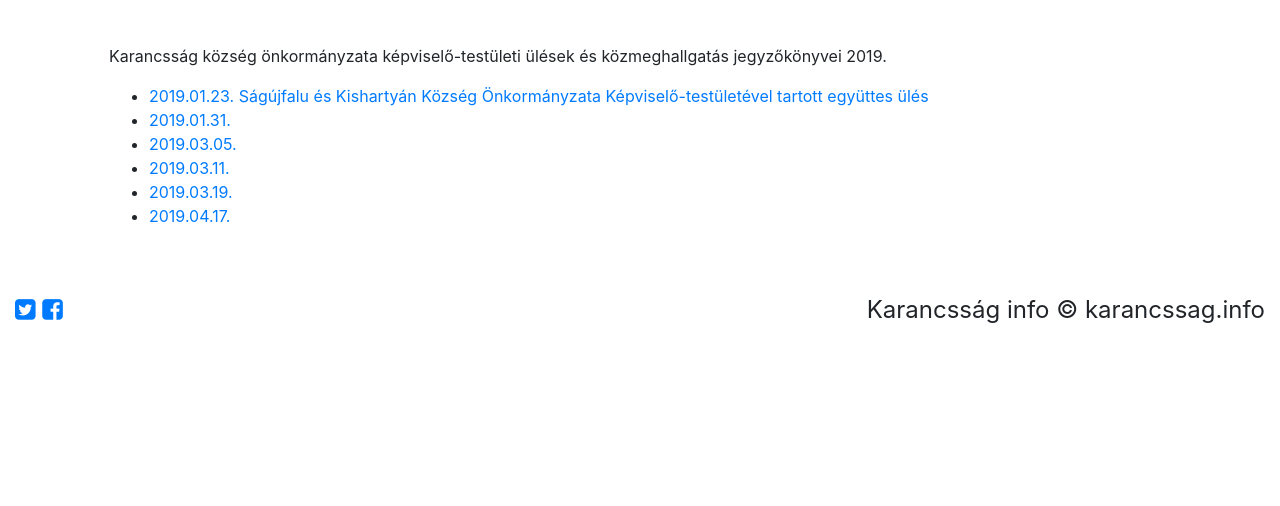
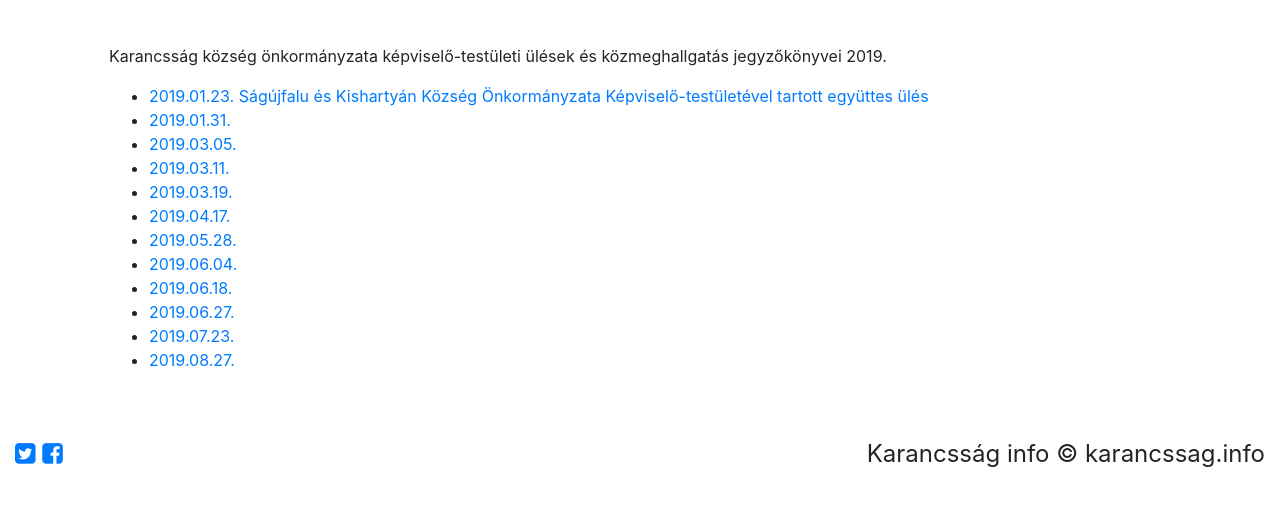
Before and after one commit to karancssag-info/karancssag.info, a Jekyll site: the page built from 2019.md, in a window 1280 px wide, cut to the strip 84-590 px from the top of the page. Built offline with Jekyll 4.4.1, drawn with Linux system fonts in a browser that asks for light colours; nearby versions of some CDN libraries; comment, search, counter and statistics services are not loaded.

Commit message:
jkvk 2019.08.27-ig

```diff
--- a/2019.md
+++ b/2019.md
@@ -14,7 +14,12 @@ Karancsság község önkormányzata képviselő-testületi ülések és közmeg
 + [2019.03.11.][4]{:target="_blank"}
 + [2019.03.19.][5]{:target="_blank"}
 + [2019.04.17.][6]{:target="_blank"}
-
++ [2019.05.28.][7]{:target="_blank"}
++ [2019.06.04.][8]{:target="_blank"}
++ [2019.06.18.][9]{:target="_blank"}
++ [2019.06.27.][10]{:target="_blank"}
++ [2019.07.23.][11]{:target="_blank"}
++ [2019.08.27.][12]{:target="_blank"}
 
 [1]:{{ site.static_url }}/download/2019_01_23_egyuttes.pdf
 [2]:{{ site.static_url }}/download/2019_01_31.pdf
@@ -22,3 +27,9 @@ Karancsság község önkormányzata képviselő-testületi ülések és közmeg
 [4]:{{ site.static_url }}/download/2019_03_11.pdf
 [5]:{{ site.static_url }}/download/2019_03_19.pdf
 [6]:{{ site.static_url }}/download/2019_04_17.pdf
+[7]:{{ site.static_url }}/download/2019_05_28.pdf
+[8]:{{ site.static_url }}/download/2019_06_04.pdf
+[9]:{{ site.static_url }}/download/2019_06_18.pdf
+[10]:{{ site.static_url }}/download/2019_06_27.pdf
+[11]:{{ site.static_url }}/download/2019_07_23.pdf
+[12]:{{ site.static_url }}/download/2019_08_27.pdf
```
